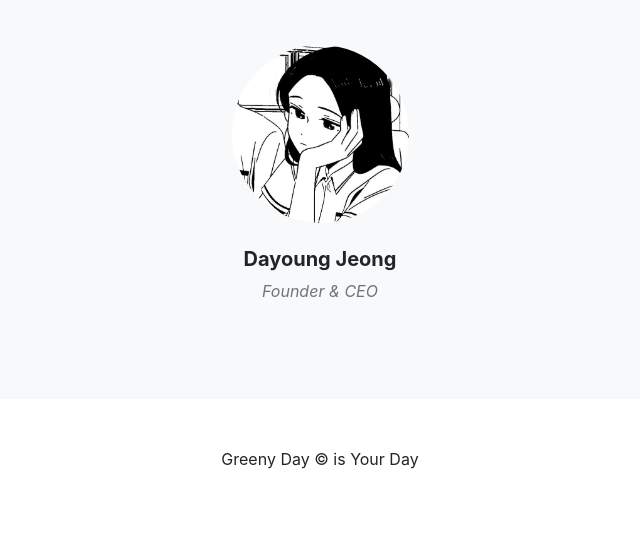
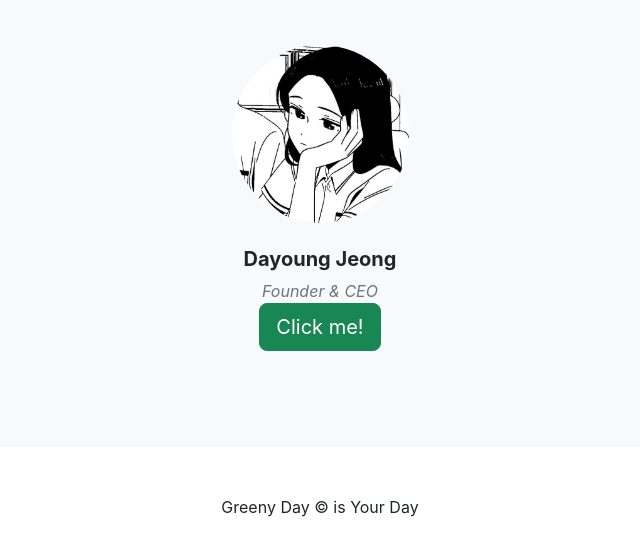
Before and after one commit to murimgosu/murimgosu.github.io, a plain HTML site: page about.html in a window 1280 px wide. Shown: the part 683-1238 px from the top of the page, without its empty margins (320-960 px from the left). Before the commit the page ends 1202 px from the top, so only its background shows below. Drawn offline with nearby package versions, Linux system fonts and the light colour scheme.

Commit message:
Update about.html

```diff
--- a/about.html
+++ b/about.html
@@ -61,6 +61,7 @@
                                 <img class="img-fluid rounded-circle mb-4 px-4" src="./assets/img/profile.jpg" alt="..." />
                                 <h5 class="fw-bolder">Dayoung Jeong</h5>
                                 <div class="fst-italic text-muted">Founder &amp; CEO</div>
+                                <a class="btn btn-success btn-lg" href="https://www.instagram.com/rllydeep">Click me!</a>
                             </div>
                         </div>
                     </div>
```
